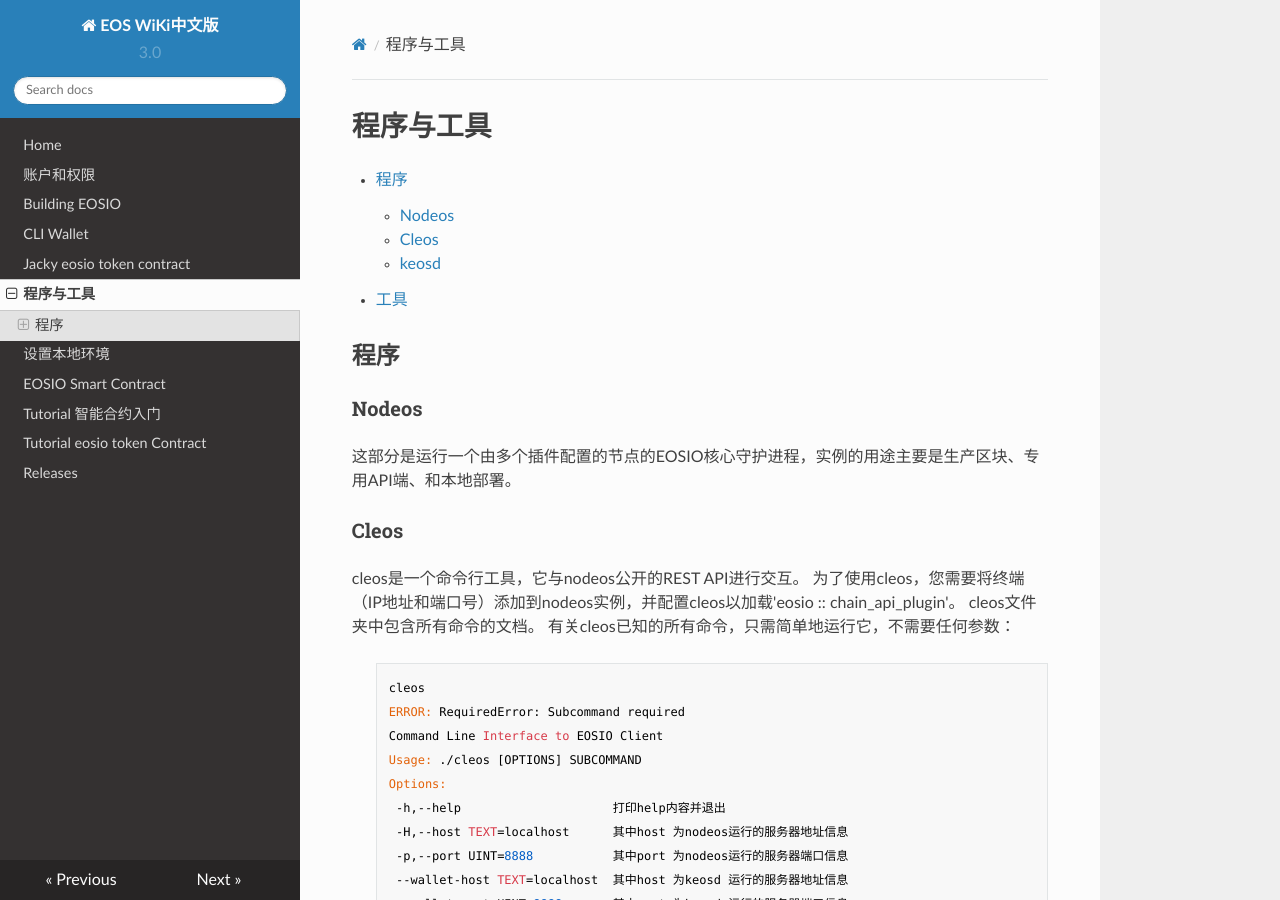
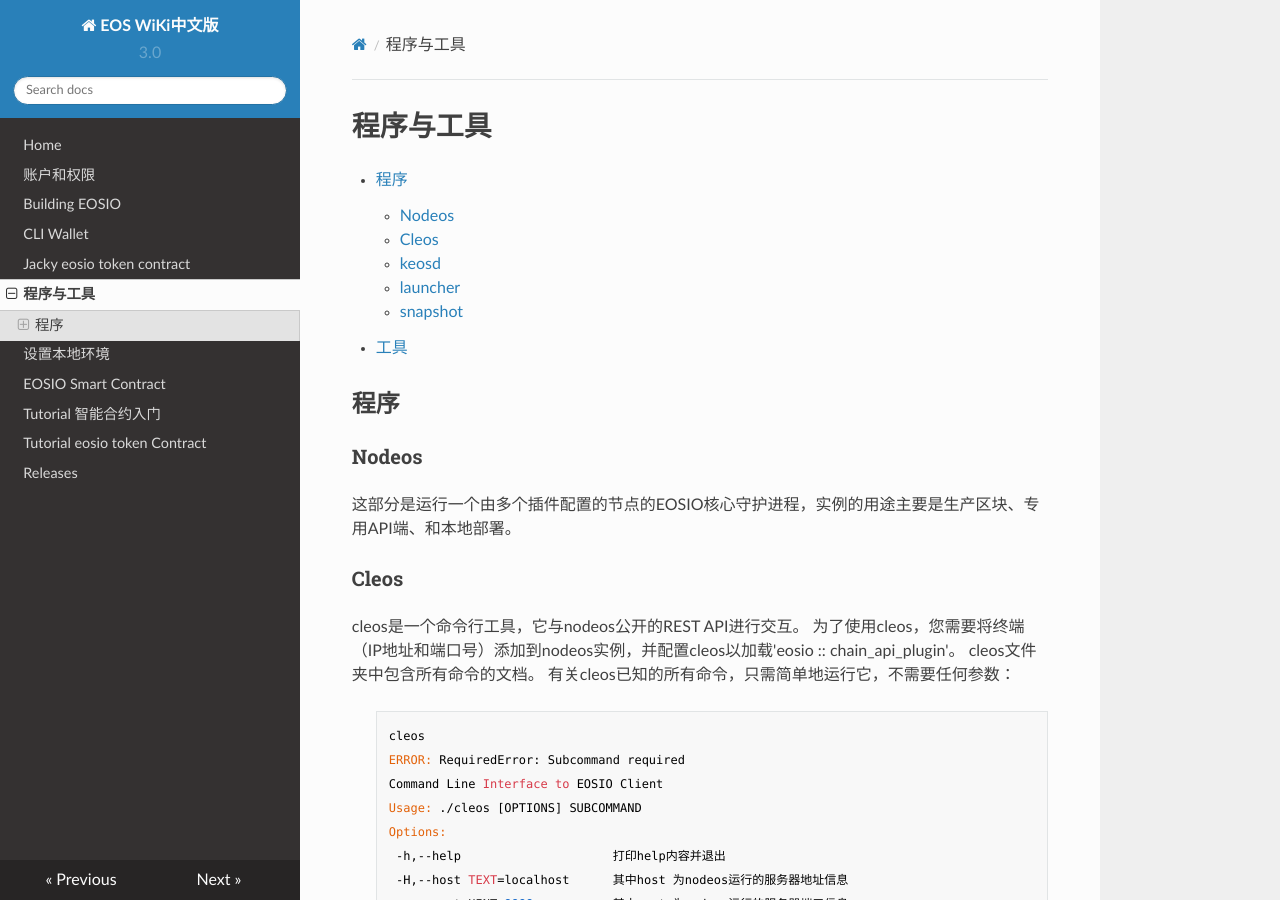
Before and after one commit to eostea/eos-wiki, an MkDocs documentation site: the page built from docs/Programs & Tools.md, in a window 1280 px wide and 900 px high. Built offline with MkDocs 1.6.1, drawn with Linux system fonts in a browser that asks for light colours; nearby versions of some CDN libraries.

Commit message:
launcher&snapshot  add title (v2)

```diff
--- a/docs/Programs & Tools.md
+++ b/docs/Programs & Tools.md
@@ -3,6 +3,8 @@
     - [Nodeos](#Nodeos)
     - [Cleos](#Cleos)
     - [keosd](#keosd)
+    - [launcher](#launcher)
+    - [snapshot](#snapshot)
 - [工具](#工具)
 ## 程序
 
```
